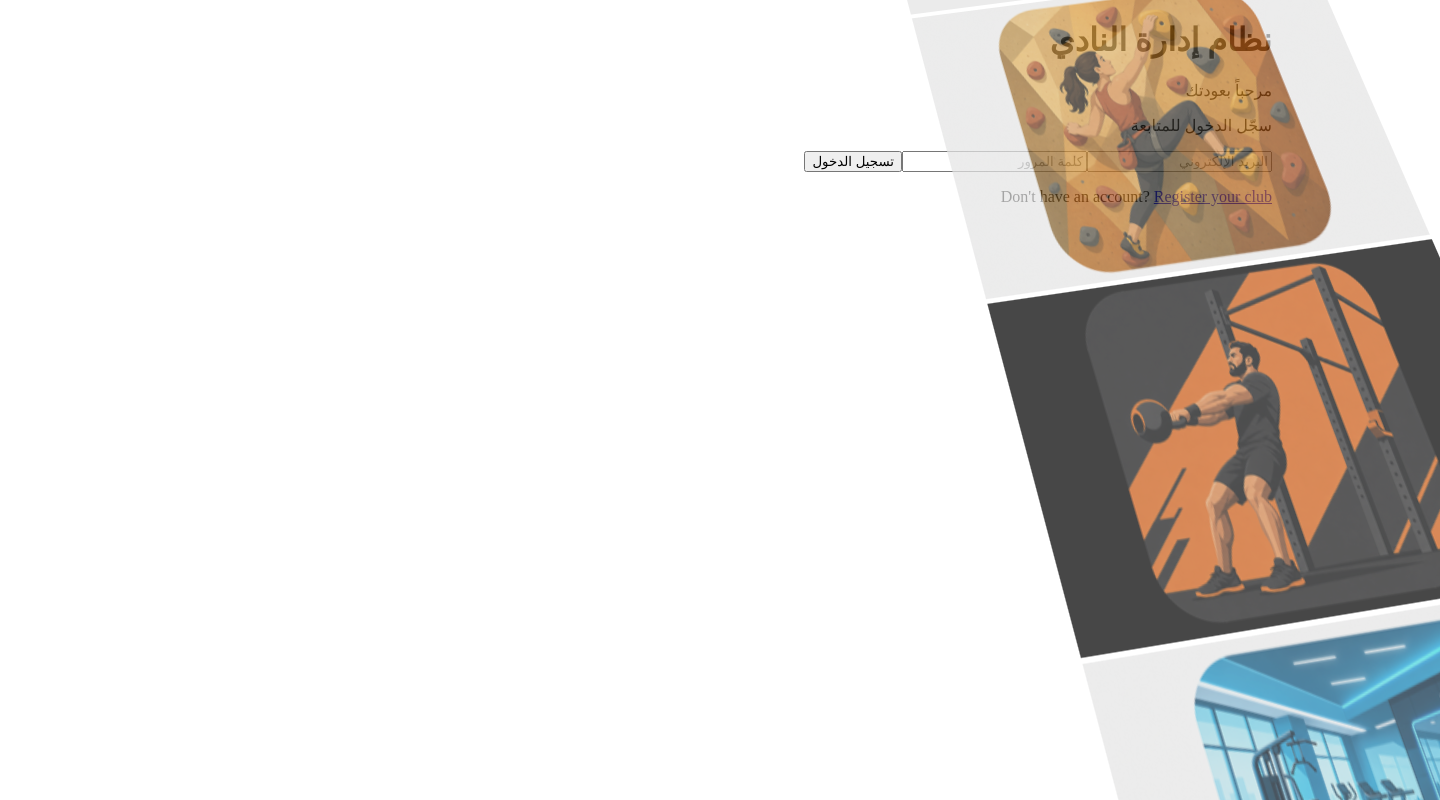
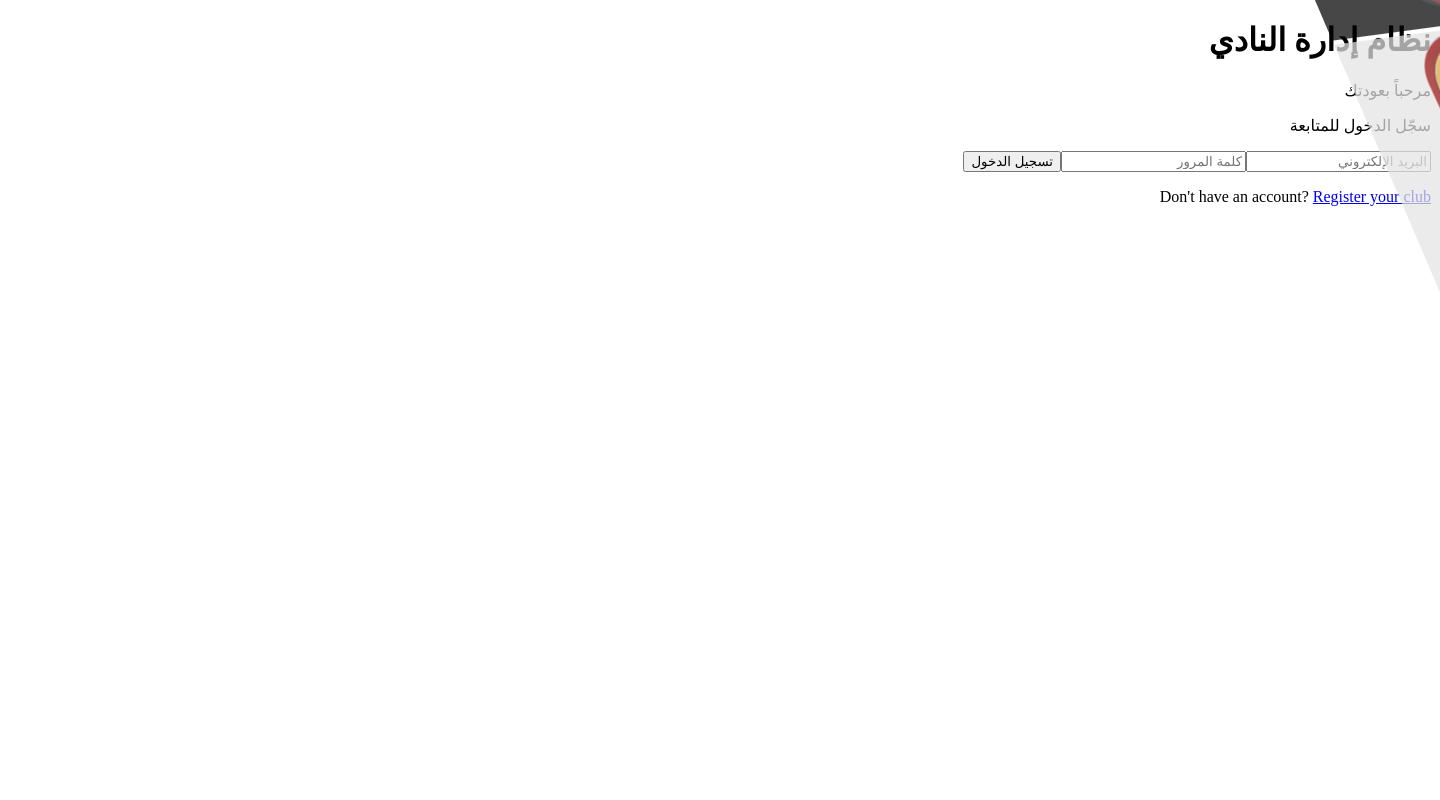
Before and after one commit to goldensparkbh/mma-manager, a React (Vite) app in the folder client/: page / in a window 1280 px wide. Shown: the whole page, 1440 px wide, since content can reach past the window. Built offline with nearby package versions, Linux system fonts and the light colour scheme; what @react-pdf/renderer would draw is missing.

Commit message:
Replace login hero with bouncing club type showcase

```diff
--- a/client/src/components/login-club-showcase.tsx
+++ b/client/src/components/login-club-showcase.tsx
@@ -2,12 +2,14 @@ import { getAllClubTypeImages } from "@/lib/clubTypeImages";
 
 const CLUB_IMAGES = getAllClubTypeImages();
 const COLS = 5;
+const COL_REPEAT = 3;
 const ROWS_PER_BLOCK = 8;
+const TOTAL_COLS = COLS * COL_REPEAT;
 
 function buildTileRows(rowCount: number) {
   return Array.from({ length: rowCount }, (_, row) =>
-    Array.from({ length: COLS }, (_, col) => {
-      const img = CLUB_IMAGES[(row * COLS + col) % CLUB_IMAGES.length];
+    Array.from({ length: TOTAL_COLS }, (_, col) => {
+      const img = CLUB_IMAGES[(row * COLS + (col % COLS)) % CLUB_IMAGES.length];
       return { key: `r${row}-c${col}`, ...img };
     }),
   );
@@ -19,7 +21,11 @@ function TileWall({ suffix }: { suffix: string }) {
   return (
     <div className="flex flex-col">
       {rows.map((row, rowIdx) => (
-        <div key={`${suffix}-row-${rowIdx}`} className="grid grid-cols-5">
+        <div
+          key={`${suffix}-row-${rowIdx}`}
+          className="grid"
+          style={{ gridTemplateColumns: `repeat(${TOTAL_COLS}, minmax(0, 1fr))` }}
+        >
           {row.map((tile) => (
             <div key={`${suffix}-${tile.key}-${tile.id}`} className="login-club-tile aspect-square overflow-hidden">
               <img
--- a/client/src/index.css
+++ b/client/src/index.css
@@ -274,15 +274,15 @@
 
   .login-club-parallax-scene {
     perspective: 1100px;
-    perspective-origin: 50% 35%;
+    perspective-origin: 38% 35%;
   }
 
   .login-club-parallax-plane {
     position: absolute;
-    inset: -12% -4%;
-    transform: rotateX(24deg) rotateZ(-8deg) scale(1.05);
+    inset: -14% -18%;
+    transform: rotateX(24deg) rotateZ(-8deg) scale(1.12);
     transform-style: preserve-3d;
-    transform-origin: center center;
+    transform-origin: 38% center;
   }
 
   .login-club-tile img {
@@ -292,9 +292,9 @@
 
   .login-club-highlight-layer {
     background:
-      radial-gradient(ellipse 90% 80% at 50% 45%, transparent 0%, rgba(15, 23, 42, 0.35) 55%, rgba(15, 23, 42, 0.82) 100%),
-      linear-gradient(160deg, rgba(15, 23, 42, 0.55) 0%, transparent 35%, transparent 65%, rgba(15, 23, 42, 0.65) 100%),
-      linear-gradient(to right, rgba(15, 23, 42, 0.5) 0%, transparent 18%, transparent 82%, rgba(15, 23, 42, 0.45) 100%);
+      radial-gradient(ellipse 95% 85% at 42% 45%, transparent 0%, rgba(15, 23, 42, 0.28) 50%, rgba(15, 23, 42, 0.72) 100%),
+      linear-gradient(155deg, rgba(15, 23, 42, 0.45) 0%, transparent 40%, transparent 72%, rgba(15, 23, 42, 0.35) 100%),
+      linear-gradient(to right, rgba(15, 23, 42, 0.35) 0%, transparent 30%, transparent 58%, rgba(15, 23, 42, 0.15) 100%);
   }
 
   @keyframes login-club-scroll-diagonal {
@@ -307,7 +307,7 @@
   }
 
   .login-club-scroll-track {
-    animation: login-club-scroll-diagonal 42s linear infinite;
+    animation: login-club-scroll-diagonal 70s linear infinite;
     will-change: transform;
   }
 
--- a/client/src/pages/login.tsx
+++ b/client/src/pages/login.tsx
@@ -38,12 +38,15 @@ export default function Login() {
   };
 
   return (
-    <div className="grid min-h-screen w-full lg:grid-cols-[1.5fr_1fr]">
-      <div className="hidden lg:block relative min-h-screen">
+    <div className="relative min-h-screen w-full">
+      <div className="pointer-events-none absolute inset-0 hidden lg:block" aria-hidden>
         <LoginClubShowcase />
       </div>
 
-      <div className="flex flex-col items-center justify-center p-8 bg-background">
+      <div className="relative z-10 grid min-h-screen w-full lg:grid-cols-[1.5fr_1fr]">
+        <div className="hidden lg:block" />
+
+        <div className="flex flex-col items-center justify-center p-8 bg-background lg:bg-background/65 lg:backdrop-blur-md">
           {(clubSettings?.logoUrlLight || clubSettings?.logoUrlDark) ? (
             <img
               src={clubSettings?.logoUrlLight || clubSettings?.logoUrlDark}
@@ -55,7 +58,7 @@ export default function Login() {
               {clubSettings?.name || t("common.appName")}
             </h1>
           )}
-        <Card className="w-full max-w-md border-none shadow-none lg:border lg:shadow-sm">
+          <Card className="w-full max-w-md border-none shadow-none lg:border lg:border-border/50 lg:bg-card/85 lg:shadow-sm lg:backdrop-blur-sm">
             <CardHeader>
               <CardTitle className="text-center text-3xl font-bold tracking-tight">{t("login.title")}</CardTitle>
               <p className="text-center text-sm text-muted-foreground">{t("login.subtitle")}</p>
@@ -98,5 +101,6 @@ export default function Login() {
           </Card>
         </div>
       </div>
+    </div>
   );
 }
```
Lines whose indentation alone changed are shown as unchanged.
